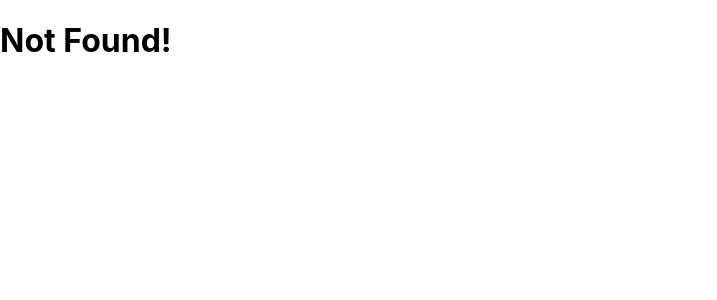
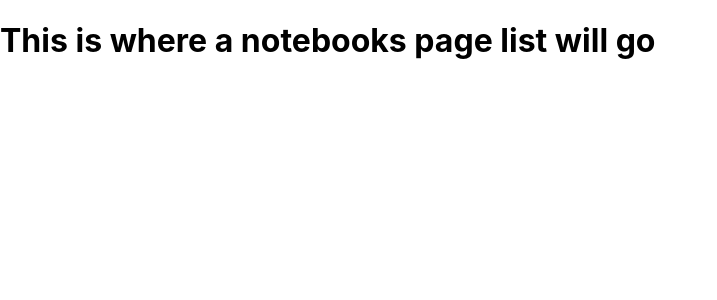
Before and after one commit to ZachSelindh/never-not-writing, a Next.js app: page /notebooks in a window 1280 px wide. Before the commit this address had no page. Shown: the top 300 px of the page, without its empty margins (0-717 px from the left). Built offline with nearby package versions, Linux system fonts and the light colour scheme.

Commit message:
+'d notebooks

```diff
--- /dev/null
+++ b/pages/notebooks/index.tsx
@@ -0,0 +1,11 @@
+import React from 'react';
+
+const NoteBooksPage = () => {
+    return (
+        <div>
+            <h1>This is where a notebooks page list will go</h1>
+        </div>
+    );
+};
+
+export default NoteBooksPage;
```
Also changed, not shown: pages/notebooks/[id].tsx (added, +16 -0 lines).
